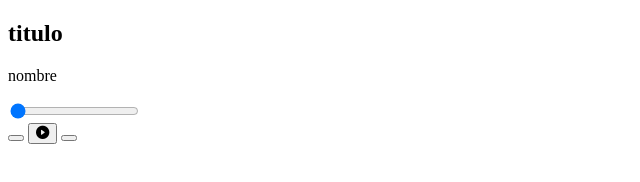
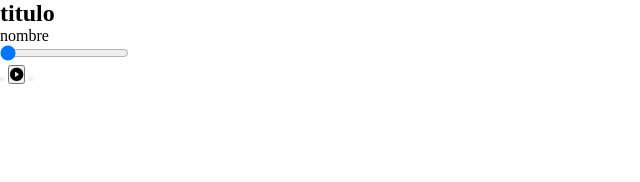
Before and after one commit to jorgecarloslopez/musicPlayer_reproductorDeMusica, a plain HTML site: page index.html in a window 1280 px wide. Shown: the whole page, without its empty margins (0-640 px from the left). Drawn offline with nearby package versions, Linux system fonts and the light colour scheme; some icons are missing.

Commit message:
using google fonts

```diff
--- a/style.css
+++ b/style.css
@@ -1 +1,8 @@
 @import url("https://cdn.jsdelivr.net/npm/bootstrap-icons@1.3.0/font/bootstrap-icons.css");
+
+@import url("https://fonts.googleapis.com/css2?family=Nunito:ital,wght@0,200..1000;1,200..1000&display=swap");
+
+* {
+  margin: 0;
+  padding: 0;
+}
```
